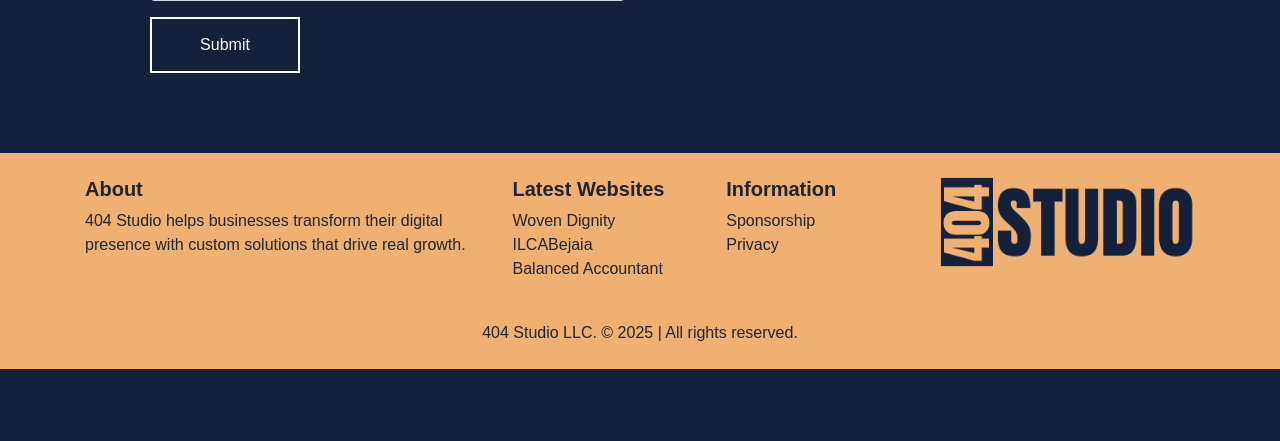
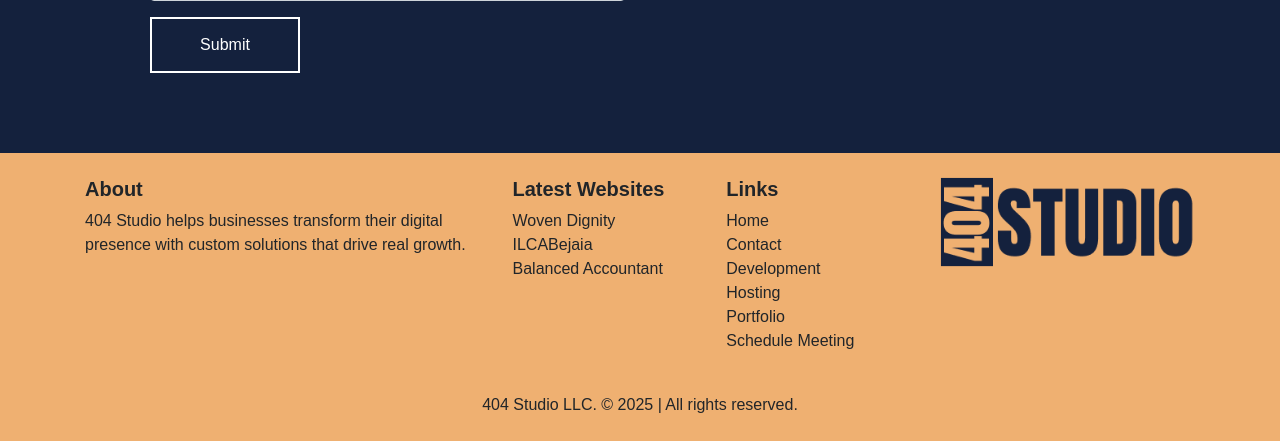
Before and after one commit to kaleblub/404Studio-Website, a Django app: page /contact/ in a window 1280 px wide. Shown: the part 624-1065 px from the top of the page. Before the commit the page ends 993 px from the top, so only its background shows below. Run offline with Django 5.2, Linux system fonts and the light colour scheme; some libraries are stand-ins or nearby versions; some web fonts are replaced.

Commit message:
Added actual useful links at the footer

```diff
--- a/templates/main/footer.html
+++ b/templates/main/footer.html
@@ -22,10 +22,14 @@
                 </div>
                 <!-- Information Section -->
                 <div class="col-md-3">
-                    <h5>Information</h5>
+                    <h5>Links</h5>
                     <ul class="list-unstyled">
-                        <li><a href="#">Sponsorship</a></li>
-                        <li><a href="#">Privacy</a></li>
+                        <li><a href="{% url 'home' %}">Home</a></li>
+                        <li><a href="{% url 'contact' %}">Contact</a></li>
+                        <li><a href="{% url 'development_packages' %}">Development</a></li>
+                        <li><a href="{% url 'hosting_plans' %}">Hosting</a></li>
+                        <li><a href="{% url 'portfolio' %}">Portfolio</a></li>
+                        <li><a href="https://calendly.com/kaleblub/30min" target='_blank'>Schedule Meeting</a></li>
                     </ul>
                 </div>
                 <!-- Social Media Section
```
